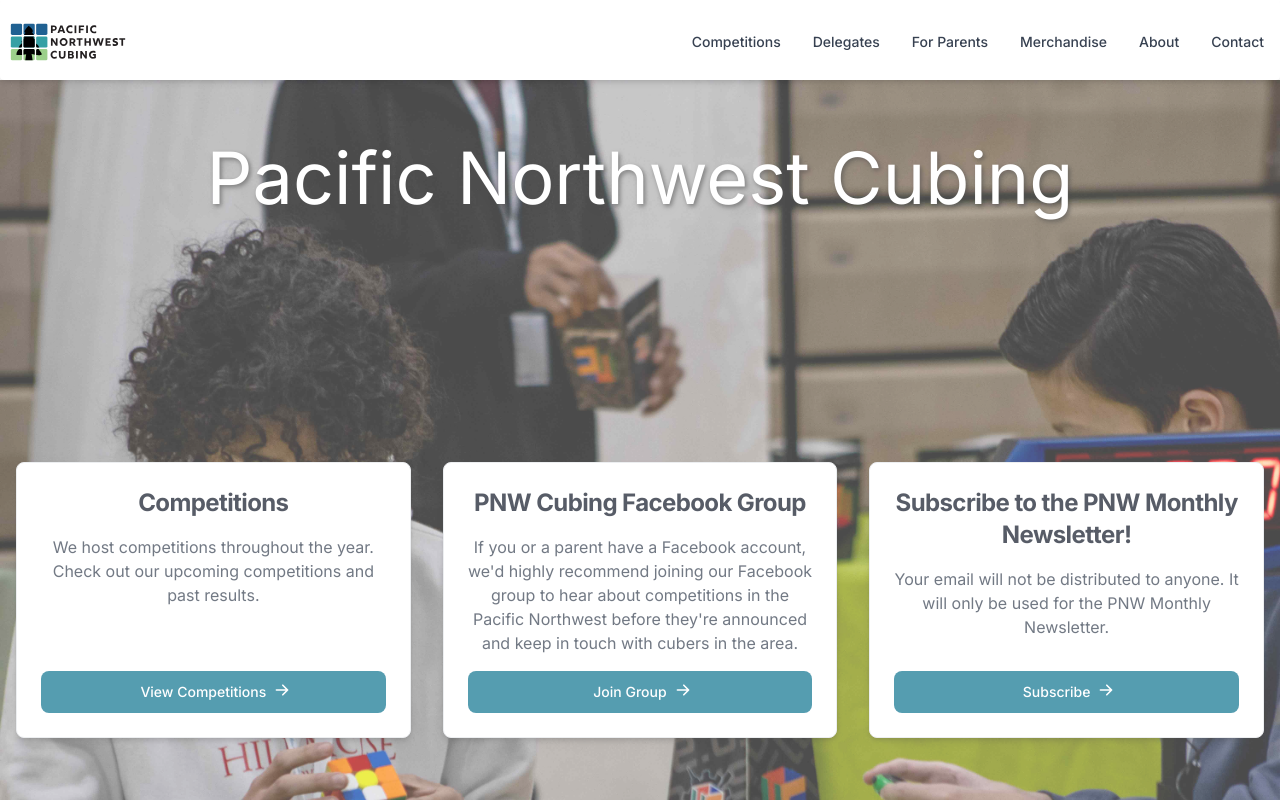
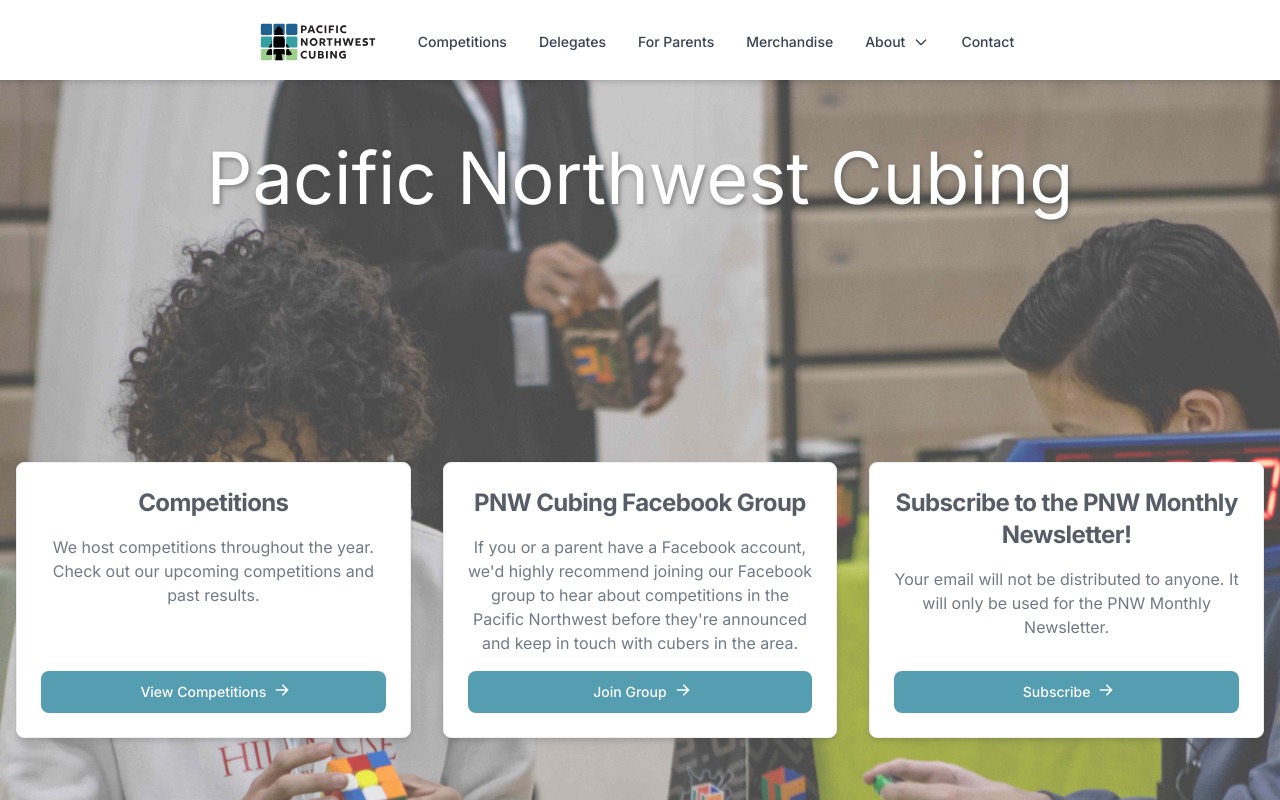
Before and after one commit to coder13/pnwcubing.com, a Next.js app: page / in a window 1280 px wide. Built offline with nearby package versions, Linux system fonts and the light colour scheme.

Commit message:
Added public documents link

```diff
--- a/src/app/loading.tsx
+++ b/src/app/loading.tsx
@@ -1,6 +1,6 @@
 export default function Loading() {
   return (
-    <div className="h-full">
+    <div className="w-full h-full flex justify-center items-center">
       <p>Loading...</p>
     </div>
   );
--- a/src/components/Layout/Header/Header.tsx
+++ b/src/components/Layout/Header/Header.tsx
@@ -1,7 +1,7 @@
 "use client";
 
 import Image from "next/image";
-import { Navbar } from "flowbite-react";
+import { MegaMenu, Navbar } from "flowbite-react";
 import { usePathname } from "next/navigation";
 import Link from "next/link";
 import { useEffect, useState } from "react";
@@ -26,8 +26,18 @@
     openInNewTab: true,
   },
   {
+    title: "About",
+    items: [
+      {
         href: "/about",
-    title: "About",
+        title: "About Us",
+      },
+      {
+        href: "https://drive.google.com/drive/folders/15yZiQxSOvDq65IT6lH7pg7mlmprxRFzS?usp=drive_link",
+        title: "Public Documents",
+        openInNewTab: true,
+      },
+    ],
   },
   {
     href: "/contact",
@@ -36,7 +46,7 @@
 ];
 
 export function Header() {
-  const [isOpen, setIsOpen] = useState(true);
+  const [isOpen, setIsOpen] = useState(false);
   const pathname = usePathname();
 
   useEffect(() => {
@@ -44,7 +54,8 @@
   }, [pathname]);
 
   return (
-    <Navbar className="flex shadow-md z-50 h-20 xl:[&>div]:max-w-2/3 " rounded>
+    <MegaMenu className="flex shadow-md z-50 xl:[&>div]:max-w-2/3 h-20">
+      <div className="mx-auto flex flex-wrap items-center justify-between w-full">
         <Navbar.Brand href="/" as={Link}>
           <Image
             alt="Pacific Northwest Cubing Logo"
@@ -55,8 +66,33 @@
           />
         </Navbar.Brand>
         <Navbar.Toggle onClick={() => setIsOpen((open) => !open)} />
-      <Navbar.Collapse className="hidden md:visible">
-        {navItems.map((nav) => (
+        <Navbar.Collapse className="visible">
+          {navItems.map((nav) => {
+            if ("items" in nav && nav.items?.length) {
+              return (
+                <Navbar.Link key={nav.title}>
+                  <MegaMenu.Dropdown toggle={<>{nav.title}</>}>
+                    <ul className="grid grid-cols-1">
+                      <div className="space-y-4 p-4">
+                        {nav.items.map((item) => (
+                          <Navbar.Link
+                            key={item.href}
+                            as={Link}
+                            active={pathname === item.href}
+                            href={item.href}
+                            target={item.openInNewTab ? "_blank" : undefined}
+                          >
+                            <p>{item.title}</p>
+                          </Navbar.Link>
+                        ))}
+                      </div>
+                    </ul>
+                  </MegaMenu.Dropdown>
+                </Navbar.Link>
+              );
+            }
+
+            return (
               <Navbar.Link
                 key={nav.href}
                 as={Link}
@@ -66,7 +102,8 @@
               >
                 <p>{nav.title}</p>
               </Navbar.Link>
-        ))}
+            );
+          })}
         </Navbar.Collapse>
         {isOpen && (
           <div
@@ -75,7 +112,18 @@
             )}
           >
             <ul className="flex flex-col md:flex-row md:space-x-8 md:text-sm md:font-medium z-50 bg-white">
-            {navItems.map((nav) => (
+              {navItems
+                .flatMap(
+                  (nav) =>
+                    ("items" in nav && nav.items?.length && nav.items.length > 0
+                      ? nav.items
+                      : nav) as {
+                      href: string;
+                      title: string;
+                      openInNewTab?: boolean;
+                    },
+                )
+                .map((nav) => (
                   <Navbar.Link
                     key={nav.href}
                     as={Link}
@@ -89,6 +137,7 @@
             </ul>
           </div>
         )}
-    </Navbar>
+      </div>
+    </MegaMenu>
   );
 }
--- a/tailwind.config.ts
+++ b/tailwind.config.ts
@@ -1,3 +1,4 @@
+import flowbite from "flowbite-react/tailwind";
 import type { Config } from "tailwindcss";
 
 const config: Config = {
@@ -6,7 +7,7 @@
     "./src/components/**/*.{js,ts,jsx,tsx,mdx}",
     "./src/app/**/*.{js,ts,jsx,tsx,mdx}",
 
-    "node_modules/flowbite-react/**/*.{js,jsx,ts,tsx}",
+    flowbite.content(),
   ],
   theme: {
     extend: {
@@ -21,6 +22,6 @@
       },
     },
   },
-  plugins: [require("flowbite/plugin")],
+  plugins: [flowbite.plugin()],
 };
 export default config;
```
Also changed, not shown: package.json (+5 -4 lines), 1 other file (tests, documents, lock files or other folders). Lines whose indentation alone changed are shown as unchanged.
